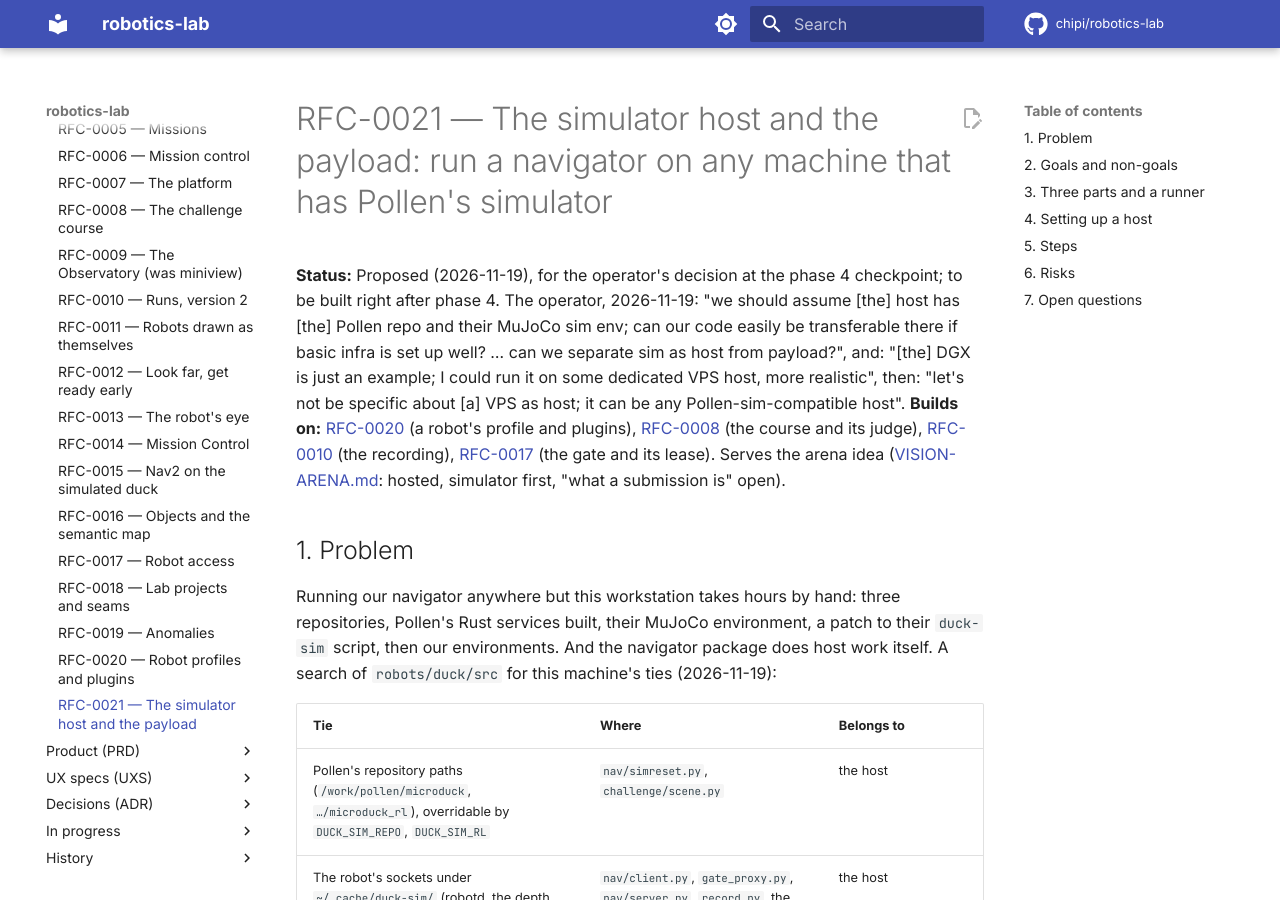
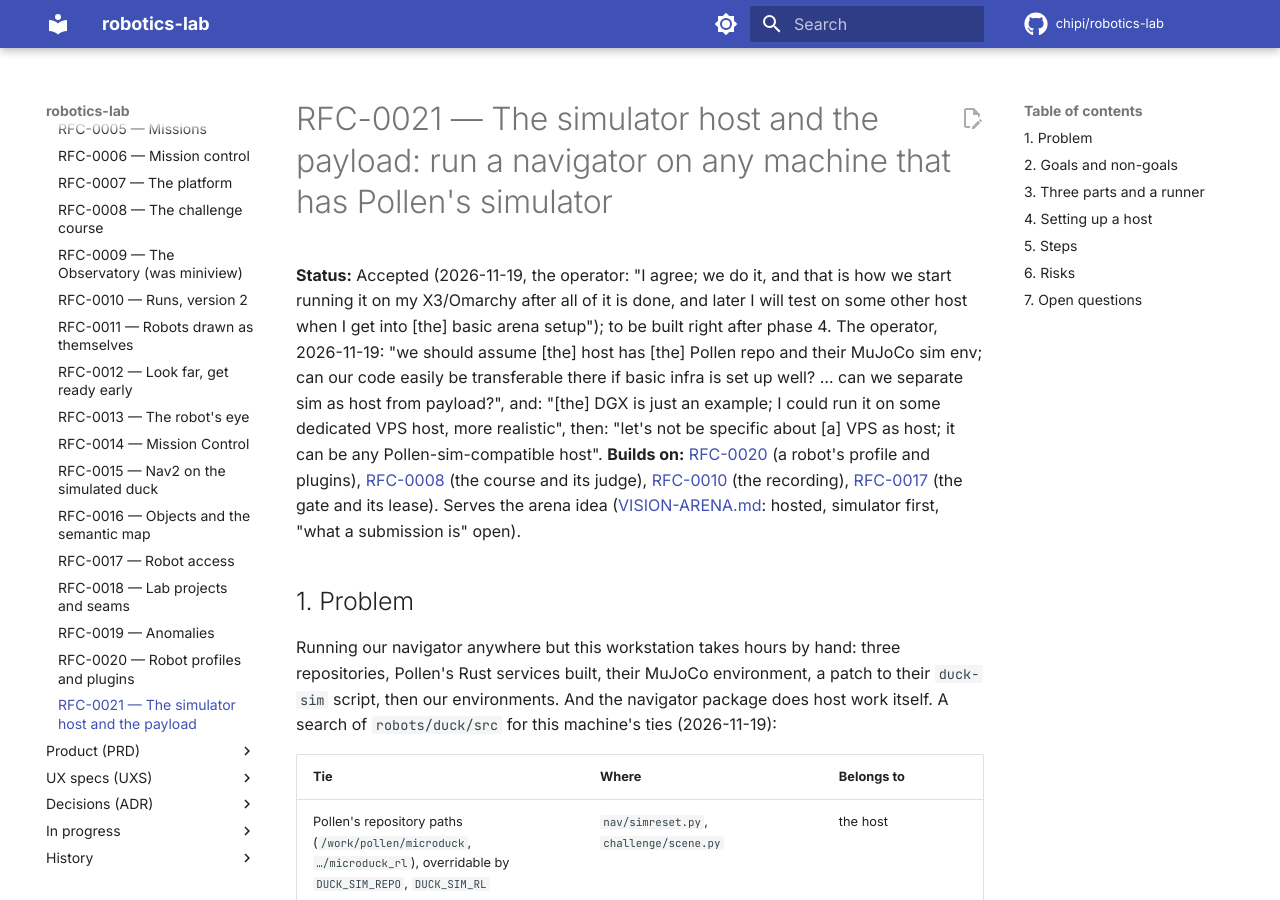
Before and after one commit to chipi/robotics-lab, an MkDocs documentation site: the page built from docs/rfc/RFC-0021-sim-host-and-payload.md, in a window 1280 px wide and 900 px high. Built offline with MkDocs 1.6.1 and Material for MkDocs 9.7.7, drawn with Linux system fonts in a browser that asks for light colours; comment, search, counter and statistics services are not loaded; some of the changed text lies outside the part shown.

Commit message:
RFC-0021 accepted: built after phase 4; the first host is the operator's workstation, another later with the arena
Co-Authored-By: Claude Opus 5.5 <noreply@anthropic.com>
Claude-Session: https://claude.ai/code/session_014cvkLDtihKBLiV2cbMenbC

```diff
--- a/docs/rfc/RFC-0021-sim-host-and-payload.md
+++ b/docs/rfc/RFC-0021-sim-host-and-payload.md
@@ -1,12 +1,13 @@
 # RFC-0021 — The simulator host and the payload: run a navigator on any machine that has Pollen's simulator
 
-**Status:** Proposed (2026-11-19), for the operator's decision at the phase 4 checkpoint; to be
-built right after phase 4. The operator, 2026-11-19: "we should assume [the] host has [the] Pollen
-repo and their MuJoCo sim env; can our code easily be transferable there if basic infra is set up
-well? … can we separate sim as host from payload?", and: "[the] DGX is just an example; I could run
-it on some dedicated VPS host, more realistic", then: "let's not be specific about [a] VPS as host;
-it can be any Pollen-sim-compatible host". **Builds on:**
-[RFC-0020](RFC-0020-robot-profiles-and-plugins.md) (a robot's profile and plugins),
+**Status:** Accepted (2026-11-19, the operator: "I agree; we do it, and that is how we start running
+it on my X3/Omarchy after all of it is done, and later I will test on some other host when I get
+into [the] basic arena setup"); to be built right after phase 4. The operator, 2026-11-19: "we
+should assume [the] host has [the] Pollen repo and their MuJoCo sim env; can our code easily be
+transferable there if basic infra is set up well? … can we separate sim as host from payload?", and:
+"[the] DGX is just an example; I could run it on some dedicated VPS host, more realistic", then:
+"let's not be specific about [a] VPS as host; it can be any Pollen-sim-compatible host". **Builds
+on:** [RFC-0020](RFC-0020-robot-profiles-and-plugins.md) (a robot's profile and plugins),
 [RFC-0008](RFC-0008-challenge-course.md) (the course and its judge),
 [RFC-0010](RFC-0010-run-store-v2.md) (the recording), [RFC-0017](RFC-0017-robot-access.md) (the gate
 and its lease). Serves the arena idea ([VISION-ARENA.md](../wip/VISION-ARENA.md): hosted, simulator
@@ -88,8 +89,10 @@ script proves the line is clean.
    Observatory with truth where they had it.
 3. **The host check script**, tried on a clean machine (another machine, or a fresh container
    standing in for one).
-4. **One course on a second machine:** phase 1's 20 goals run there, the recording copied back and
-   opened in the Observatory beside a run from this workstation.
+4. **One course through the split on this workstation** (the operator's X3, Omarchy, the first
+   host): phase 1's 20 goals run by the runner with the host file, the recording opened in the
+   Observatory beside a run made the old way. A second host is the operator's, later, with the basic
+   arena setup.
 5. **A second payload:** a minimal navigator (straight to the goal, stop on the depth sensor)
    through the same contract, to prove the contract is not ours alone.
 
```
Also changed, not shown: docs/rfc/README.md (+1 -1 lines), docs/wip/EXECUTION-PLAN.md (+6 -5 lines).
